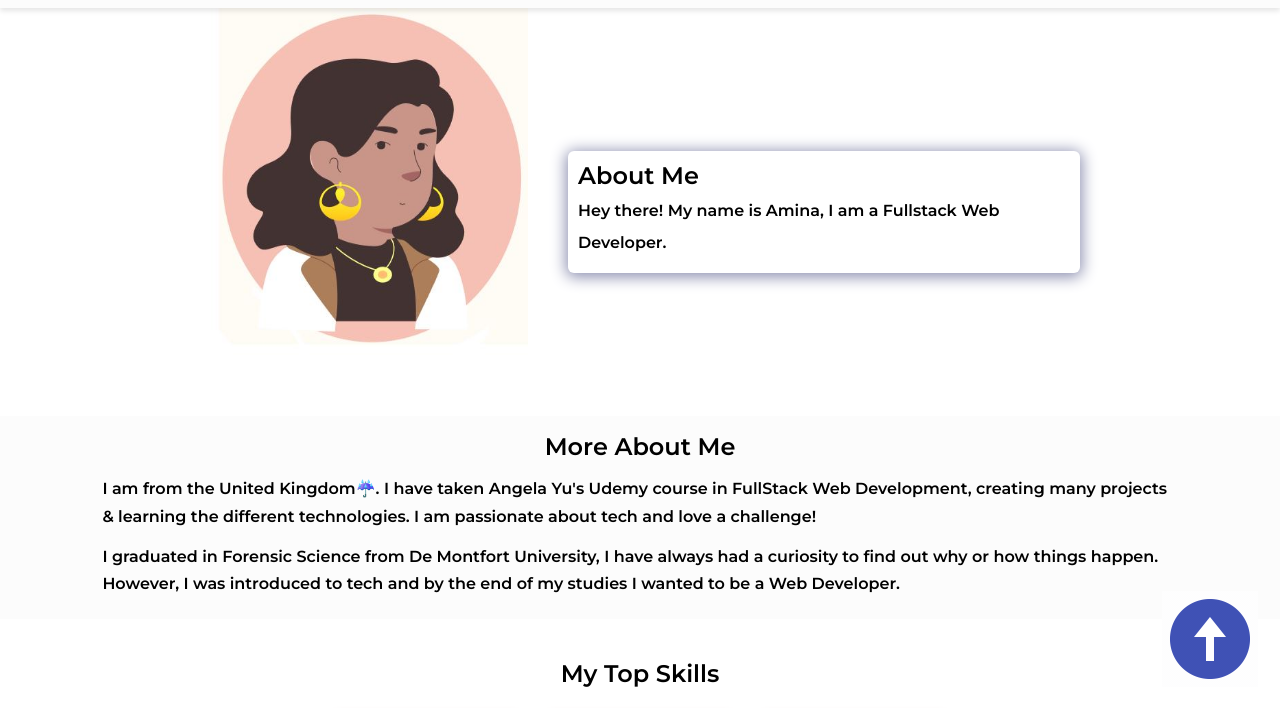
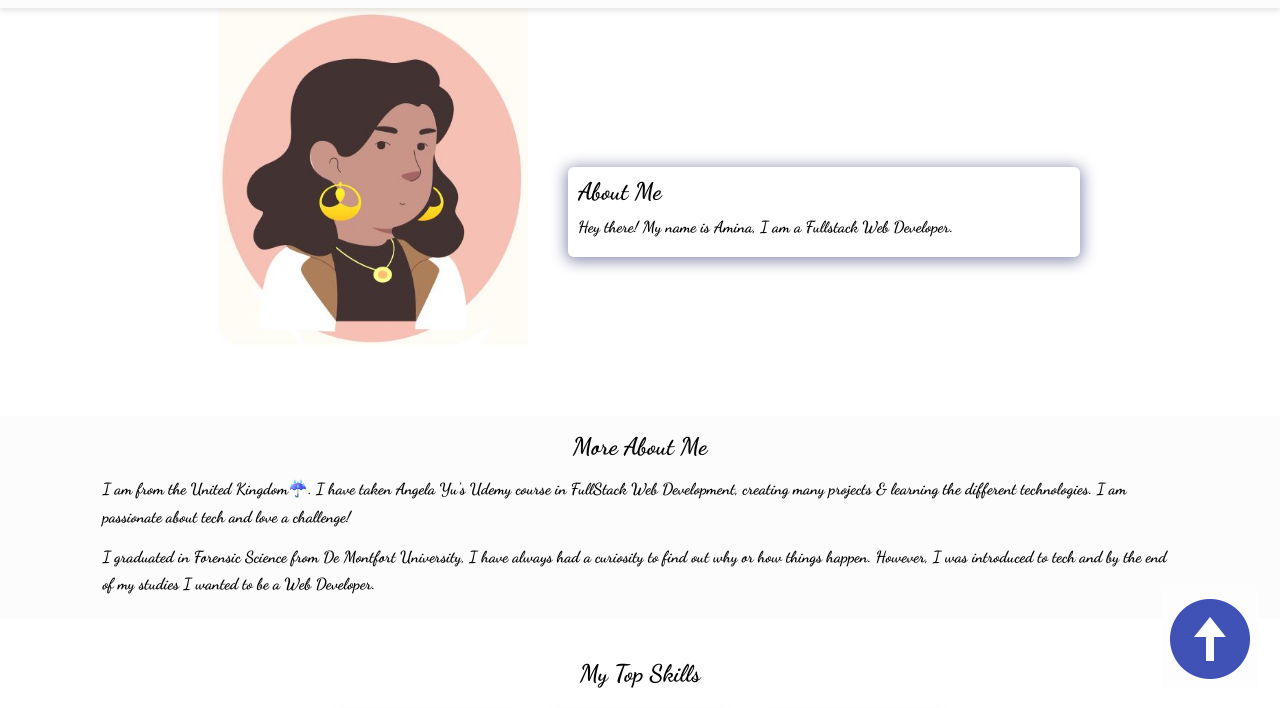
Before and after one commit to aminaxotwod/Portfolio, a plain HTML site: page index.html in a window 1280 px wide. Shown: the part 69-777 px from the top of the page. Drawn offline with nearby package versions, Linux system fonts and the light colour scheme.

Commit message:
Update styles.css

```diff
--- a/assets/css/styles.css
+++ b/assets/css/styles.css
@@ -31,7 +31,6 @@ html {
 
 ul {
   list-style-type: none;
-  font-family: 'Dancing Script', serif;
 }
 
 a {
@@ -45,7 +44,7 @@ a:hover {
 }
 
 body {
-  font-family: 'Montserrat', sans-serif;
+   font-family: 'Dancing Script', serif;
 }
 
 nav {
```
